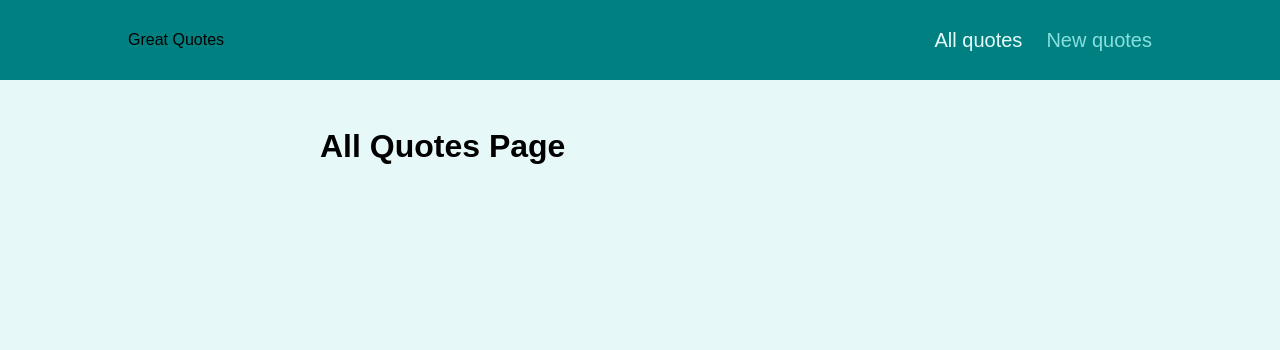
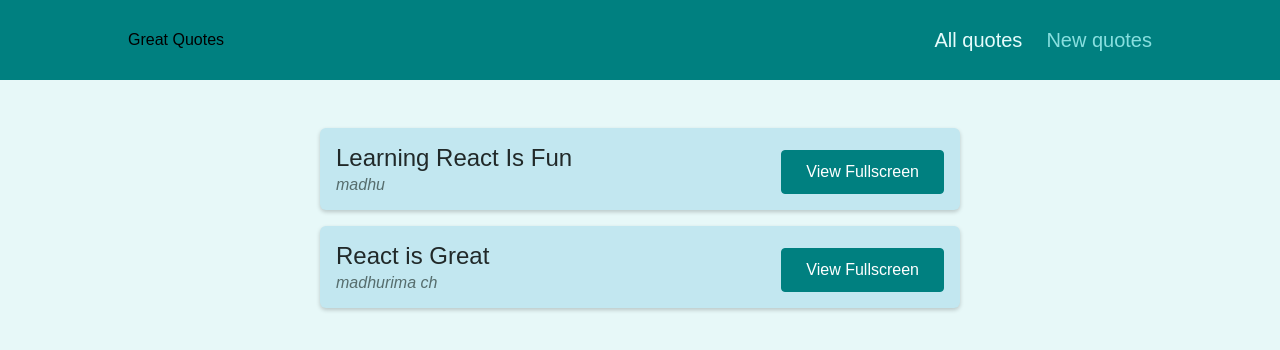
Before and after one commit to Ch-Madhurima/BuildMpSpaWReacRouter, a React (Create React App) app: page /quotes in a window 1280 px wide. Shown: the top 350 px of the page. Built offline with nearby package versions, Linux system fonts and the light colour scheme.

Commit message:
outputting data on the deatis page
outputting data on the deatis page

```diff
--- a/src/components/quotes/HighlightedQuote.js
+++ b/src/components/quotes/HighlightedQuote.js
@@ -1,4 +1,4 @@
-import classes from './HighlightedQuote.module.css';
+import classes from "./HighlightedQuote.module.css";
 
 const HighlightedQuote = (props) => {
   return (
--- a/src/components/quotes/QuoteItem.js
+++ b/src/components/quotes/QuoteItem.js
@@ -1,4 +1,6 @@
-import classes from './QuoteItem.module.css';
+import { Link } from "react-router-dom";
+
+import classes from "./QuoteItem.module.css";
 
 const QuoteItem = (props) => {
   return (
@@ -9,9 +11,9 @@
         </blockquote>
         <figcaption>{props.author}</figcaption>
       </figure>
-      <a className='btn'>
+      <Link className="btn" to={`/quotes/${props.id}`}>
         View Fullscreen
-      </a>
+      </Link>
     </li>
   );
 };
--- a/src/pages/AllQuotes.js
+++ b/src/pages/AllQuotes.js
@@ -1,4 +1,9 @@
+import QuoteList from "../components/quotes/QuoteList";
+const DUMMY_QUOTES = [
+  { id: "q1", author: "madhu", text: "Learning  React Is Fun" },
+  { id: "q2", author: "madhurima ch", text: "React is Great" },
+];
 const AllQuotes = () => {
-  return <h1> All Quotes Page</h1>;
+  return <QuoteList quotes={DUMMY_QUOTES}> </QuoteList>;
 };
 export default AllQuotes;
--- a/src/pages/NewQuote.js
+++ b/src/pages/NewQuote.js
@@ -1,4 +1,9 @@
+import QuoteForm from "../components/quotes/QuoteForm";
+
 const NewQuote = () => {
-  return <h1> New Quote Page</h1>;
+  const onAddQuoteHandler = (quoteData) => {
+    console.log(quoteData);
+  };
+  return <QuoteForm onAddQuote={onAddQuoteHandler}></QuoteForm>;
 };
 export default NewQuote;
--- a/src/pages/QuoteDetail.js
+++ b/src/pages/QuoteDetail.js
@@ -1,12 +1,22 @@
 import { Fragment } from "react";
 import { useParams, Route } from "react-router-dom";
+import HighlightedQuote from "../components/quotes/HighlightedQuote";
 import Comments from "../components/comments/Comments";
+
+const DUMMY_QUOTES = [
+  { id: "q1", author: "madhu", text: "Learning  React Is Fun" },
+  { id: "q2", author: "madhurima ch", text: "React is Great" },
+];
 
 const QuoteDetail = () => {
   const params = useParams();
+  const quote = DUMMY_QUOTES.find((quote) => quote.id === params.quoteId);
+  if (!quote) {
+    return <p> no quote found</p>;
+  }
   return (
     <Fragment>
-      <h1>Quote Detail Page</h1>
+      <HighlightedQuote text={quote.text} author={quote.author} />
       <p>{params.quoteId}</p>
       <Route path={`/quotes/${params.quoteId}/comments`}>
         <Comments />
```
Also changed, not shown: src/components/quotes/QuoteForm.js (+9 -9 lines), 1 other file (tests, documents, lock files or other folders).
